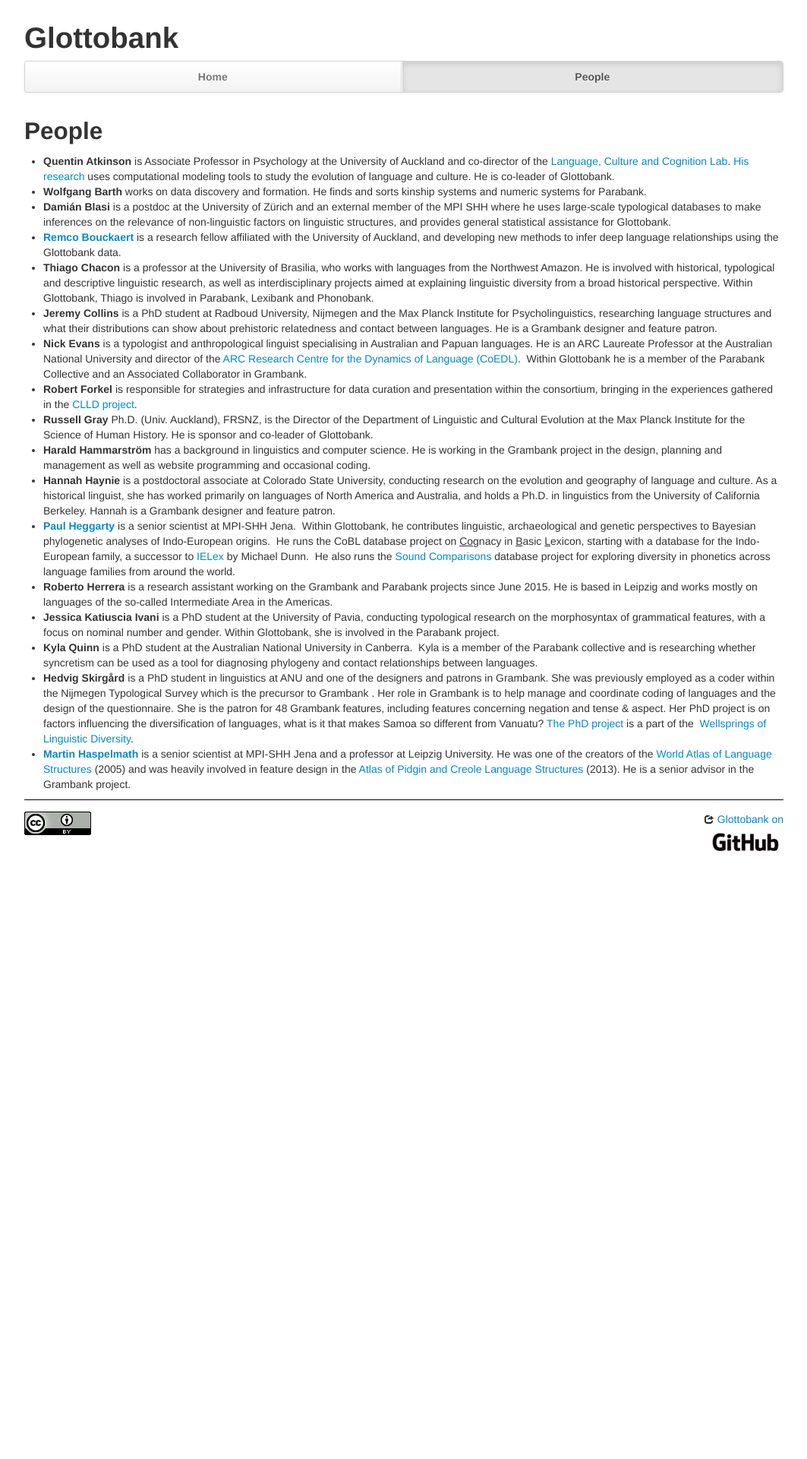
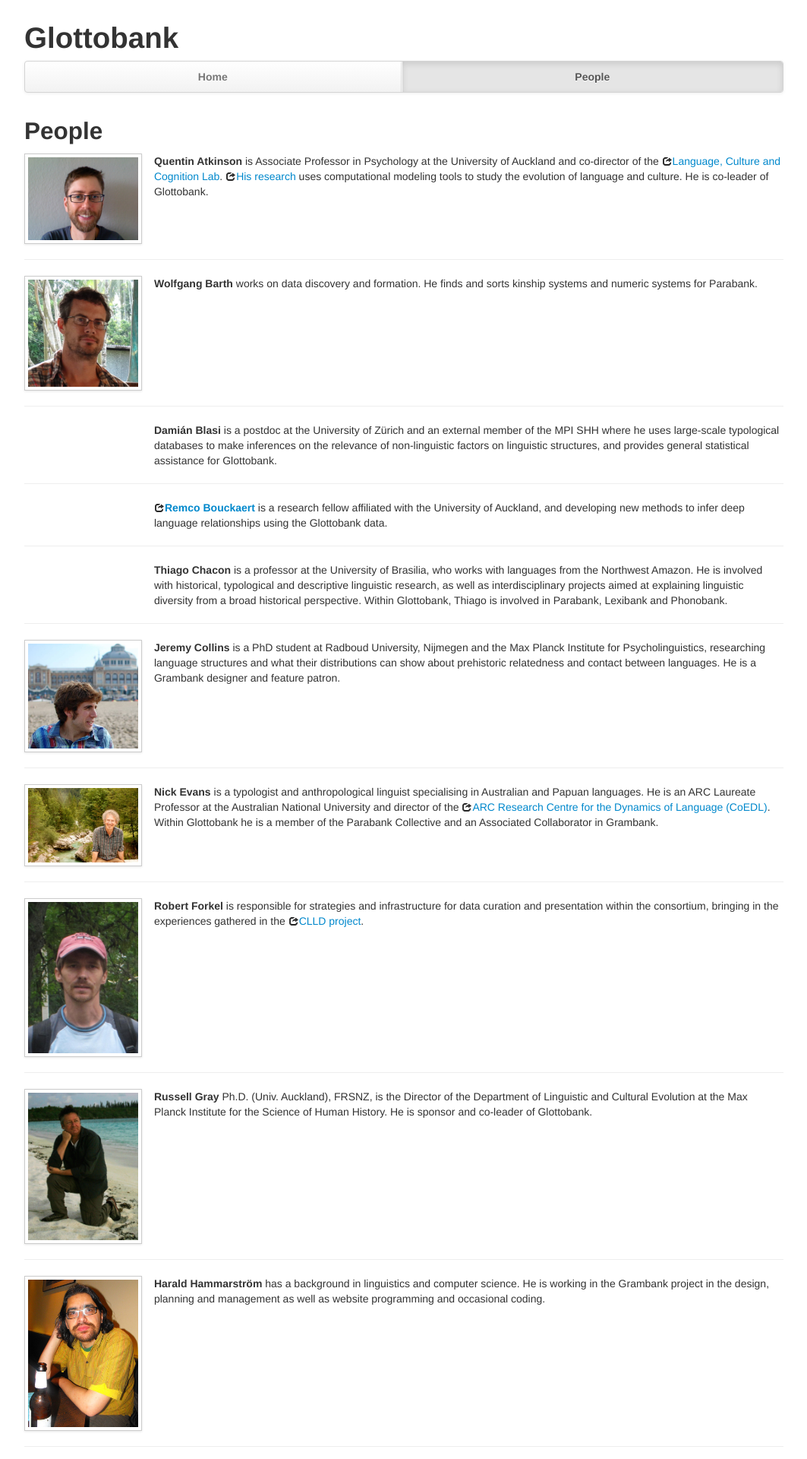
Before and after one commit to glottobank/glottobank.github.io, a Jekyll site: the page built from people.md, in a window 1280 px wide. Shown: the top 1920 px of the page at 76% size, without its empty margins (108-1171 px from the left). Built offline with Jekyll 4.4.1, drawn with Linux system fonts in a browser that asks for light colours; nearby versions of some CDN libraries; before the commit the page ends 1189 px from its top, so only the background shows below that.

Commit message:
added photos

```diff
--- a/people.md
+++ b/people.md
@@ -5,83 +5,218 @@
 
 ## People
 
-- **Quentin Atkinson** is Associate Professor in Psychology at the University of Auckland and
-  co-director of the [Language, Culture and Cognition Lab](https://www.facebook.com/LCCLab).
-  [His research](www.quentinatkinson.com) uses computational modeling tools to study the
+<div class="row-fluid">
+        <div class="span2">
+  <img src="/photos/quentin_atkinson.jpg" class="img-polaroid">
+        </div>
+        <div class="span10">
+  <b>Quentin Atkinson</b> is Associate Professor in Psychology at the University of Auckland and
+  co-director of the <a href="https://www.facebook.com/LCCLab"><i class="icon-share"> </i>Language, Culture and Cognition Lab</a>.
+  <a href="http://www.quentinatkinson.com"><i class="icon-share"> </i>His research</a> uses computational modeling tools to study the
   evolution of language and culture. He is co-leader of Glottobank.
-- **Wolfgang Barth** works on data discovery and formation. He finds and sorts kinship systems
+        </div>
+</div>
+<hr>
+<div class="row-fluid">
+        <div class="span2">
+  <img src="/photos/wolfgang_barth.png" class="img-polaroid">
+        </div>
+        <div class="span10">
+<b>Wolfgang Barth</b> works on data discovery and formation. He finds and sorts kinship systems
   and numeric systems for Parabank.
-- **Damián Blasi** is a postdoc at the University of Zürich and an external member of the
+        </div>
+</div>
+<hr>
+<div class="row-fluid">
+        <div class="span2">
+  <!--img src="/photos/.jpg" class="img-polaroid"-->
+        </div>
+        <div class="span10">
+<b>Damián Blasi</b> is a postdoc at the University of Zürich and an external member of the
   MPI SHH where he uses large-scale typological databases to make inferences on the
   relevance of non-linguistic factors on linguistic structures, and provides general
   statistical assistance for Glottobank.
-- [**Remco Bouckaert**](https://www.cs.auckland.ac.nz/~remco/) is a research fellow affiliated
+        </div>
+</div>
+<hr>
+<div class="row-fluid">
+        <div class="span2">
+  <!--img src="/photos/.jpg" class="img-polaroid"-->
+        </div>
+        <div class="span10">
+<a href="https://www.cs.auckland.ac.nz/~remco/"><i class="icon-share"> </i><b>Remco Bouckaert</b></a> is a research fellow affiliated
   with the University of Auckland, and developing new methods to infer deep language
   relationships using the Glottobank data.
-- **Thiago Chacon** is a professor at the University of Brasilia, who works with languages
+        </div>
+</div>
+<hr>
+<div class="row-fluid">
+        <div class="span2">
+  <!--img src="/photos/.jpg" class="img-polaroid"-->
+        </div>
+        <div class="span10">
+<b>Thiago Chacon</b> is a professor at the University of Brasilia, who works with languages
   from the Northwest Amazon. He is involved with historical, typological and descriptive
   linguistic research, as well as interdisciplinary projects aimed at explaining
   linguistic diversity from a broad historical perspective. Within Glottobank, Thiago is
   involved in Parabank, Lexibank and Phonobank.
-- **Jeremy Collins** is a PhD student at Radboud University, Nijmegen and the Max Planck
+        </div>
+</div>
+<hr>
+<div class="row-fluid">
+        <div class="span2">
+  <img src="/photos/jeremy_collins.jpg" class="img-polaroid">
+        </div>
+        <div class="span10">
+<b>Jeremy Collins</b> is a PhD student at Radboud University, Nijmegen and the Max Planck
   Institute for Psycholinguistics, researching language structures and what their
   distributions can show about prehistoric relatedness and contact between languages. He
   is a Grambank designer and feature patron.
-- **Nick Evans** is a typologist and anthropological linguist specialising in Australian and
+        </div>
+</div>
+<hr>
+<div class="row-fluid">
+        <div class="span2">
+  <img src="/photos/nick_evans.jpg" class="img-polaroid">
+        </div>
+        <div class="span10">
+<b>Nick Evans</b> is a typologist and anthropological linguist specialising in Australian and
   Papuan languages. He is an ARC Laureate Professor at the Australian National University
   and director of the
-  [ARC Research Centre for the Dynamics of Language (CoEDL)](http://www.dynamicsoflanguage.edu.au/team/chief-investigators/).
+  <a href="http://www.dynamicsoflanguage.edu.au/team/chief-investigators/"><i class="icon-share"> </i>ARC Research Centre for the Dynamics of Language (CoEDL)</a>.
   Within Glottobank he is a member of the Parabank Collective and an Associated
   Collaborator in Grambank.
-- **Robert Forkel** is responsible for strategies and infrastructure for data curation and
+        </div>
+</div>
+<hr>
+<div class="row-fluid">
+        <div class="span2">
+  <img src="/photos/robert_forkel.jpg" class="img-polaroid">
+        </div>
+        <div class="span10">
+<b>Robert Forkel</b> is responsible for strategies and infrastructure for data curation and
   presentation within the consortium, bringing in the experiences gathered in the
-  [CLLD project](http://clld.org).
-- **Russell Gray** Ph.D. (Univ. Auckland), FRSNZ, is the Director of the Department of
+  <a href="http://clld.org"><i class="icon-share"> </i>CLLD project</a>.
+        </div>
+</div>
+<hr>
+<div class="row-fluid">
+        <div class="span2">
+  <img src="/photos/russell_gray.jpg" class="img-polaroid">
+        </div>
+        <div class="span10">
+<b>Russell Gray</b> Ph.D. (Univ. Auckland), FRSNZ, is the Director of the Department of
   Linguistic and Cultural Evolution at the Max Planck Institute for the Science of Human
   History. He is sponsor and co-leader of Glottobank.
-- **Harald Hammarström** has a background in linguistics and computer science. He is working
+        </div>
+</div>
+<hr>
+<div class="row-fluid">
+        <div class="span2">
+  <img src="/photos/harald_hammarstrom.jpg" class="img-polaroid">
+        </div>
+        <div class="span10">
+<b>Harald Hammarström</b> has a background in linguistics and computer science. He is working
   in the Grambank project in the design, planning and management as well as website
   programming and occasional coding.
-- **Hannah Haynie** is a postdoctoral associate at Colorado State University, conducting
+        </div>
+</div>
+<hr>
+<div class="row-fluid">
+        <div class="span2">
+  <img src="/photos/hannah_haynie.jpg" class="img-polaroid">
+        </div>
+        <div class="span10">
+<b>Hannah Haynie</b> is a postdoctoral associate at Colorado State University, conducting
   research on the evolution and geography of language and culture. As a historical
   linguist, she has worked primarily on languages of North America and Australia, and
   holds a Ph.D. in linguistics from the University of California Berkeley. Hannah is a
   Grambank designer and feature patron.
-- [**Paul Heggarty**](https://shh-mpg.academia.edu/PaulHeggarty) is a senior scientist at
+        </div>
+</div>
+<hr>
+<div class="row-fluid">
+        <div class="span2">
+  <img src="/photos/paul_heggarty.jpg" class="img-polaroid">
+        </div>
+        <div class="span10">
+<a href="https://shh-mpg.academia.edu/PaulHeggarty"><i class="icon-share"> </i><b>Paul Heggarty</b></a> is a senior scientist at
   MPI-SHH Jena.  Within Glottobank, he contributes
   linguistic, archaeological and genetic perspectives to Bayesian phylogenetic analyses of
   Indo-European origins.  He runs the CoBL database project on <u>Co</u>gnacy in <u>B</u>asic <u>L</u>exicon,
-  starting with a database for the Indo-European family, a successor to [IELex](http://ielex.mpi.nl/) by Michael
-  Dunn.  He also runs the [Sound Comparisons](http://www.soundcomparisons.com/) database project for exploring diversity in
+  starting with a database for the Indo-European family, a successor to <a href="http://ielex.mpi.nl/"><i class="icon-share"> </i>IELex</a> by Michael
+  Dunn.  He also runs the <a href="http://www.soundcomparisons.com/"><i class="icon-share"> </i>Sound Comparisons</a> database project for exploring diversity in
   phonetics across language families from around the world.
-- **Roberto Herrera** is a research assistant working on the Grambank and Parabank projects
+        </div>
+</div>
+<hr>
+<div class="row-fluid">
+        <div class="span2">
+  <!--img src="/photos/.jpg" class="img-polaroid"-->
+        </div>
+        <div class="span10">
+<b>Roberto Herrera</b> is a research assistant working on the Grambank and Parabank projects
   since June 2015. He is based in Leipzig and works mostly on languages of the so-called
   Intermediate Area in the Americas.
-- **Jessica Katiuscia Ivani** is a PhD student at the University of Pavia, conducting
+        </div>
+</div>
+<hr>
+<div class="row-fluid">
+        <div class="span2">
+  <!--img src="/photos/.jpg" class="img-polaroid"-->
+        </div>
+        <div class="span10">
+<b>Jessica Katiuscia Ivani</b> is a PhD student at the University of Pavia, conducting
   typological research on the morphosyntax of grammatical features, with a focus on
   nominal number and gender. Within Glottobank, she is involved in the Parabank project.
-- **Kyla Quinn** is a PhD student at the Australian National University in Canberra.  Kyla is
+        </div>
+</div>
+<hr>
+<div class="row-fluid">
+        <div class="span2">
+  <!--img src="/photos/.jpg" class="img-polaroid"-->
+        </div>
+        <div class="span10">
+<b>Kyla Quinn</b> is a PhD student at the Australian National University in Canberra.  Kyla is
   a member of the Parabank collective and is researching whether syncretism can be used as
   a tool for diagnosing phylogeny and contact relationships between languages.
-- **Hedvig Skirgård** is a PhD student in linguistics at ANU and one of the designers and
+        </div>
+</div>
+<hr>
+<div class="row-fluid">
+        <div class="span2">
+  <img src="/photos/hedvig_skirgard.jpg" class="img-polaroid">
+        </div>
+        <div class="span10">
+<b>Hedvig Skirgård</b> is a PhD student in linguistics at ANU and one of the designers and
   patrons in Grambank. She was previously employed as a coder within the Nijmegen
   Typological Survey which is the precursor to Grambank
   <!--
   (read more about the history of Grambank
-  [here](https://github.com/glottobank/Grambank/wiki/Background-of-the-GramBank-questionnaire))
+  <a href="https://github.com/glottobank/Grambank/wiki/Background-of-the-GramBank-questionnaire"><i class="icon-share"> </i>here</a>)
   -->
   . Her role in Grambank is to help manage and coordinate coding of
   languages and the design of the questionnaire. She is the patron for 48 Grambank
   features, including features concerning negation and tense & aspect. Her PhD project is
   on factors influencing the diversification of languages, what is it that makes Samoa so
   different from Vanuatu?
-  [The PhD project](http://chl-old.anu.edu.au/_documents/laureate_project_evans2014.pdf)
+  <a href="http://chl-old.anu.edu.au/_documents/laureate_project_evans2014.pdf"><i class="icon-share"> </i>The PhD project</a>
   is a part of the
-  [Wellsprings of Linguistic Diversity](http://www.dynamicsoflanguage.edu.au/the-wellsprings-of-linguistic-diversity/).
-- [**Martin Haspelmath**](https://research.uni-leipzig.de/unicodas/martin-haspelmath/) is a
+  <a href="http://www.dynamicsoflanguage.edu.au/the-wellsprings-of-linguistic-diversity/"><i class="icon-share"> </i>Wellsprings of Linguistic Diversity</a>.
+        </div>
+</div>
+<hr>
+<div class="row-fluid">
+        <div class="span2">
+  <img src="/photos/martin_haspelmath.png" class="img-polaroid">
+        </div>
+        <div class="span10">
+<a href="https://research.uni-leipzig.de/unicodas/martin-haspelmath/"><i class="icon-share"> </i><b>Martin Haspelmath</b></a> is a
   senior scientist at MPI-SHH Jena and a professor at Leipzig
   University. He was one of the creators of the
-  [World Atlas of Language Structures](http://wals.info) (2005)
+  <a href="http://wals.info"><i class="icon-share"> </i>World Atlas of Language Structures</a> (2005)
   and was heavily involved in feature design in the
-  [Atlas of Pidgin and Creole Language Structures](http://apics-online.info) (2013).
+  <a href="http://apics-online.info"><i class="icon-share"> </i>Atlas of Pidgin and Creole Language Structures</a> (2013).
   He is a senior advisor in the Grambank project.
+        </div>
+</div>
```
Also changed, not shown: photos/hannah_haynie.jpg (added), photos/harald_hammarstrom.jpg (added), photos/hedvig_skirgard.jpg (added), photos/jeremy_collins.jpg (added), photos/martin_haspelmath.png (added), photos/nick_evans.jpg (added), photos/paul_heggarty.jpg (added), photos/quentin_atkinson.jpg (added), photos/robert_forkel.jpg (added), photos/russell_gray.jpg (added), photos/wolfgang_barth.png (added).
